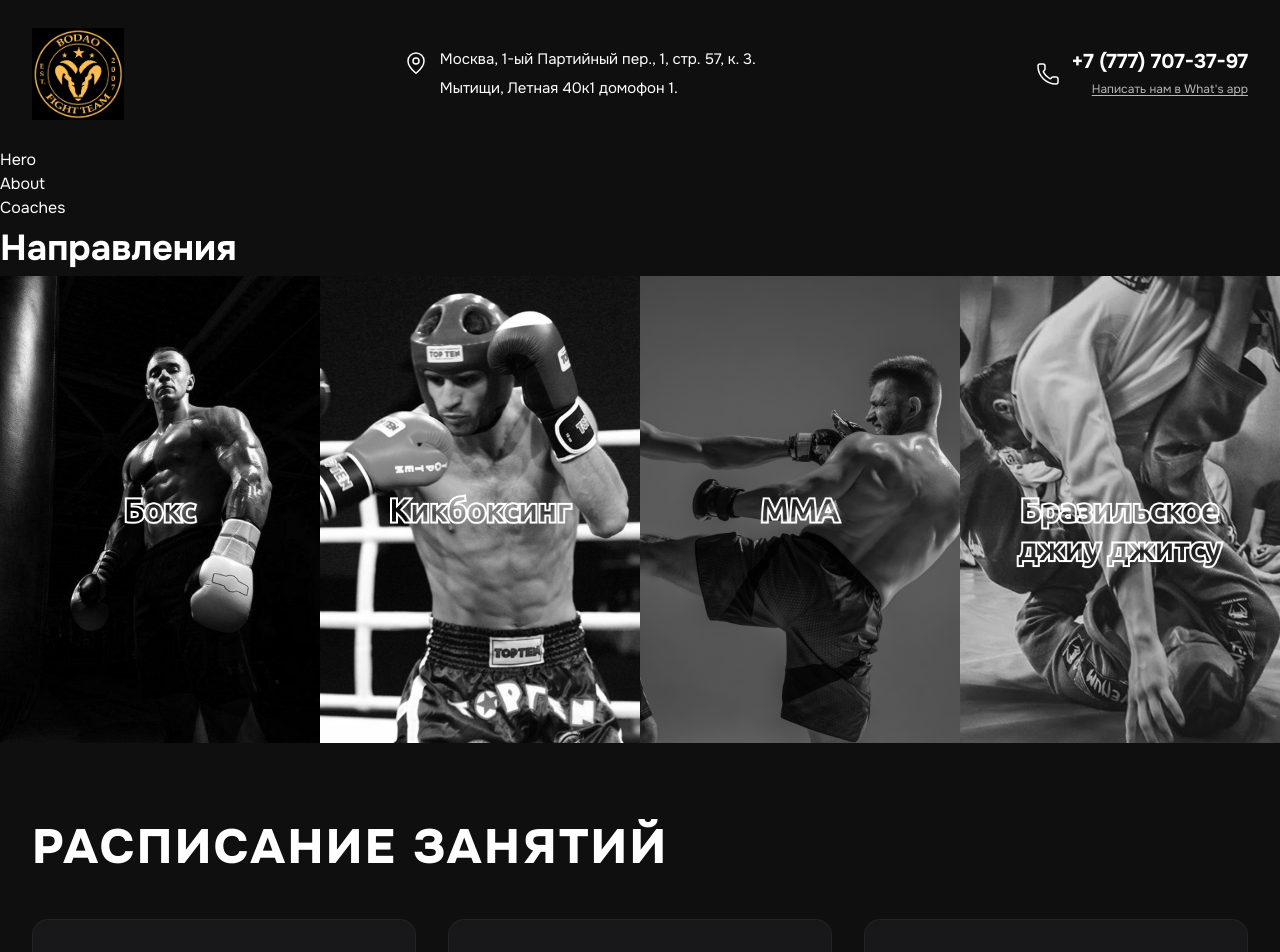
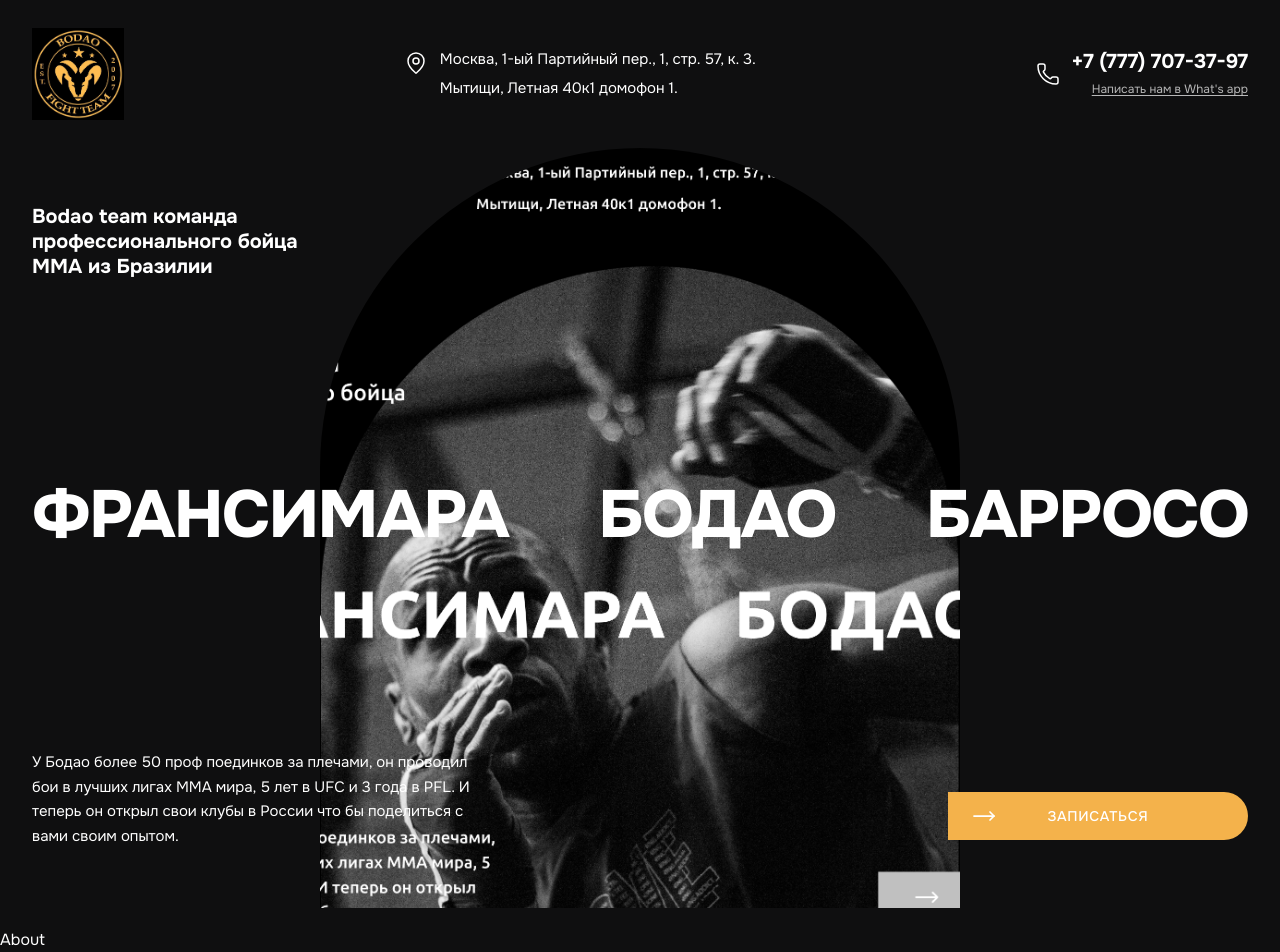
Before and after one commit to cozy-bit/team-bodao, a React (Vite) app: page / in a window 1280 px wide. Shown: the top 952 px of the page. Built offline with nearby package versions, Linux system fonts and the light colour scheme.

Commit message:
feat: hero section layout (arch photo, headline, cta) — placeholder photo

```diff
--- a/src/components/sections/Hero.jsx
+++ b/src/components/sections/Hero.jsx
@@ -1,7 +1,39 @@
+import Button from '../ui/Button';
+import heroBoxer from '../../assets/images/hero-boxer.png';
+
 export default function Hero() {
   return (
-    <section>
-      <h2>Hero</h2>
+    <section className="relative overflow-hidden bg-dark-bg">
+      <div className="pointer-events-none absolute inset-x-0 top-0 flex justify-center">
+        <div className="h-[420px] w-[86%] max-w-[640px] overflow-hidden rounded-t-full sm:h-[560px] md:h-[760px]">
+          <img
+            src={heroBoxer}
+            alt="Франсимара Бодао Барросо"
+            className="h-full w-full object-cover object-top grayscale"
+          />
+        </div>
+      </div>
+
+      <div className="relative mx-auto flex max-w-7xl flex-col px-5 pb-14 pt-10 md:min-h-[780px] md:px-8 md:pb-20 md:pt-14">
+        <p className="max-w-[300px] text-lg font-bold leading-tight text-white md:text-xl">
+          Bodao team команда профессионального бойца ММА из Бразилии
+        </p>
+
+        <h1 className="my-10 flex flex-wrap justify-between gap-x-6 gap-y-1 text-[clamp(2rem,5.2vw,4.5rem)] font-extrabold uppercase leading-[0.95] tracking-tight text-white md:my-auto md:flex-nowrap md:whitespace-nowrap">
+          <span>Франсимара</span>
+          <span>Бодао</span>
+          <span>Барросо</span>
+        </h1>
+
+        <div className="flex flex-col gap-8 md:flex-row md:items-end md:justify-between">
+          <p className="max-w-md text-sm leading-relaxed text-white md:text-[15px]">
+            У Бодао более 50 проф поединков за плечами, он проводил бои в лучших
+            лигах ММА мира, 5 лет в UFC и 3 года в PFL. И теперь он открыл свои
+            клубы в России что бы поделиться с вами своим опытом.
+          </p>
+          <Button className="rounded-full md:mb-2">ЗАПИСАТЬСЯ</Button>
+        </div>
+      </div>
     </section>
   );
 }
```
Also changed, not shown: src/assets/images/hero-boxer.png (added).
